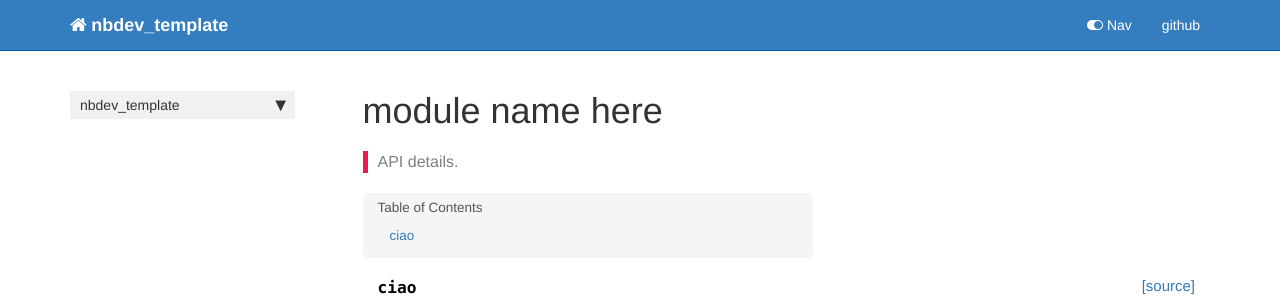
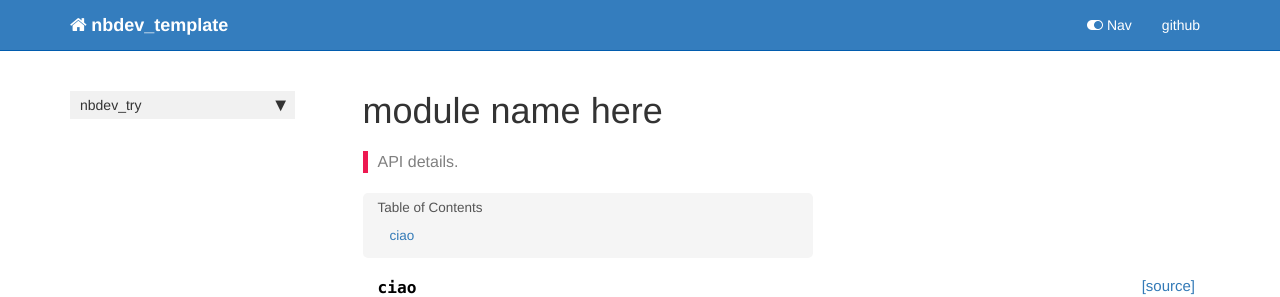
Before and after one commit to bru08/nbdev_try, a Jekyll site: the page built from docs/core.html, in a window 1280 px wide. Shown: the top 297 px of the page. Built offline with Jekyll 4.4.1, drawn with Linux system fonts in a browser that asks for light colours; nearby versions of some CDN libraries; comment, search, counter and statistics services are not loaded.

Commit message:
initial commit

```diff
--- a/docs/_config.yml
+++ b/docs/_config.yml
@@ -61,4 +61,4 @@ sidebars:
 permalink: pretty
 
 theme: jekyll-theme-cayman
-baseurl: /nbdev_template/
+baseurl: /nbdev_try/
--- a/docs/_data/sidebars/home_sidebar.yml
+++ b/docs/_data/sidebars/home_sidebar.yml
@@ -13,6 +13,6 @@ entries:
       title: module name here
       url: /core
     output: web
-    title: nbdev_template
+    title: nbdev_try
   output: web
   title: Sidebar
--- a/docs/sidebar.json
+++ b/docs/sidebar.json
@@ -1,5 +1,5 @@
 {
-  "nbdev_template": {
+  "nbdev_try": {
     "Overview": "/",
     "module name here": "/core"
   }
--- a/nbdev_template/_nbdev.py
+++ b/nbdev_try/_nbdev.py
@@ -6,8 +6,8 @@ index = {"ciao": "00_core.ipynb"}
 
 modules = ["core.py"]
 
-doc_url = "https://bru08.github.io/nbdev_template/"
+doc_url = "https://bru08.github.io/nbdev_try/"
 
-git_url = "https://github.com/bru08/nbdev_template/tree/master/"
+git_url = "https://github.com/bru08/nbdev_try/tree/master/"
 
 def custom_doc_links(name): return None
```
Also changed, not shown: README.md, nbdev_try/__init__.py (renamed from nbdev_template/__init__.py), nbdev_try/core.py (renamed from nbdev_template/core.py), 2 other files.
